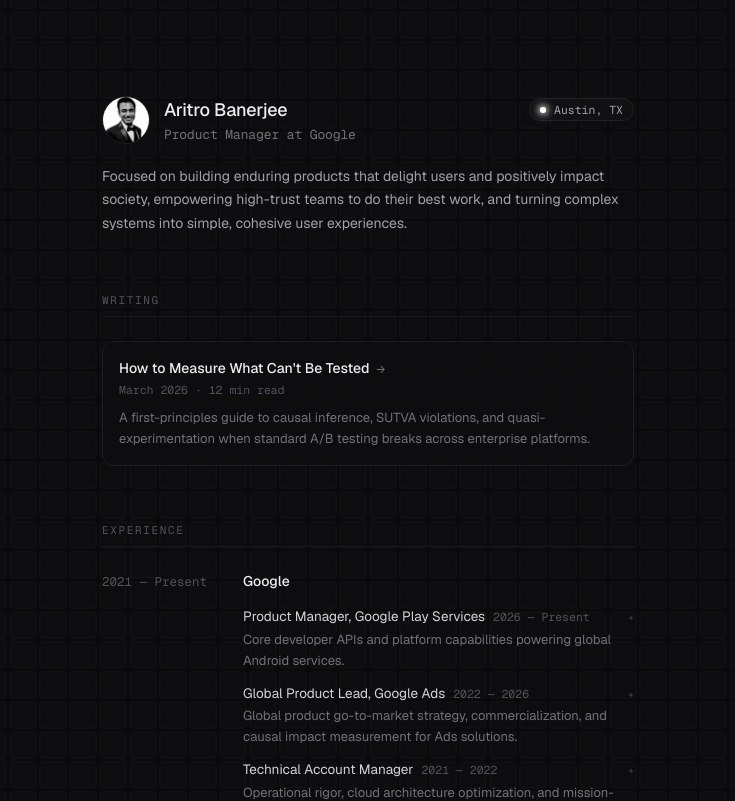
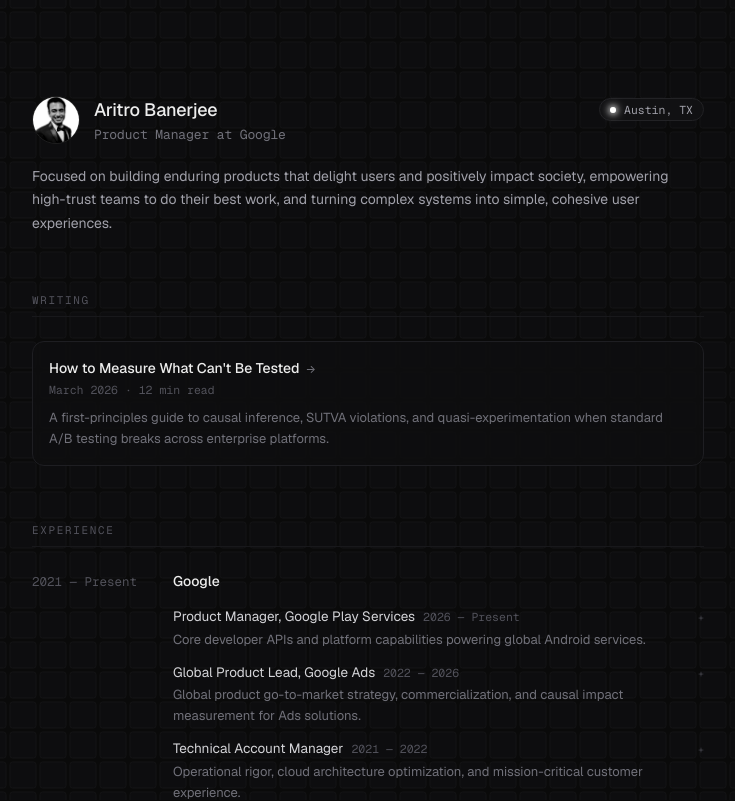
Before and after one commit to aritrobanerjee/aritrobanerjee.github.io, a React (Vite) app: page / in a window 1280 px wide. Shown: the top 801 px of the page, without its empty margins (272-1007 px from the left). Built offline with nearby package versions, Linux system fonts and the light colour scheme.

Commit message:
style: unify and widen content container to max-w-720px across all views

```diff
--- a/src/App.tsx
+++ b/src/App.tsx
@@ -50,8 +50,8 @@
       {/* Main Content Container */}
       <main
         id="portfolio-content"
-        className={`relative z-10 mx-auto px-6 py-16 md:py-24 transition-all duration-300 ${
-          currentView === 'causal-measurement' ? 'max-w-[760px]' : 'max-w-[580px] space-y-12 md:space-y-14'
+        className={`relative z-10 mx-auto px-6 py-16 md:py-24 max-w-[720px] ${
+          currentView === 'home' ? 'space-y-12 md:space-y-14' : ''
         }`}
       >
         {currentView === 'home' ? (
```
